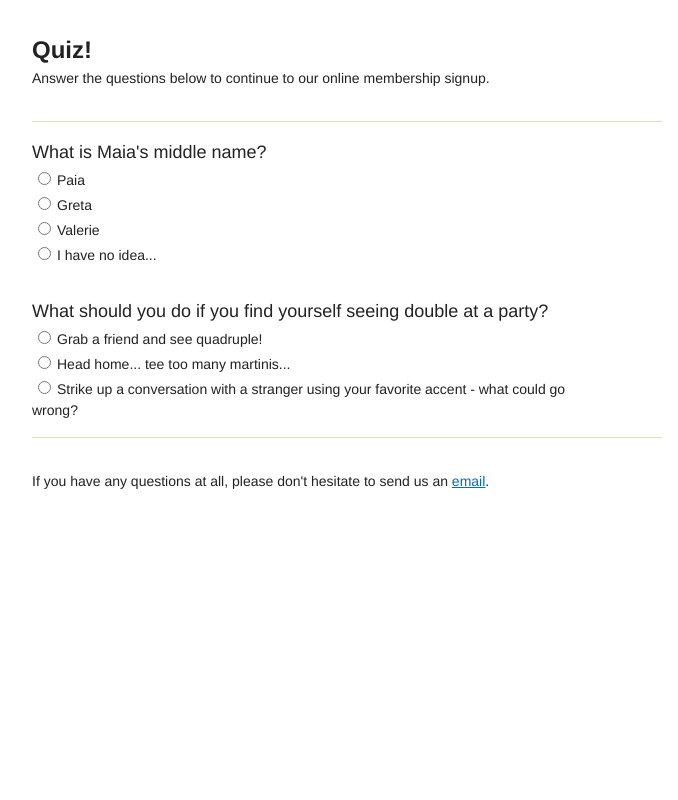
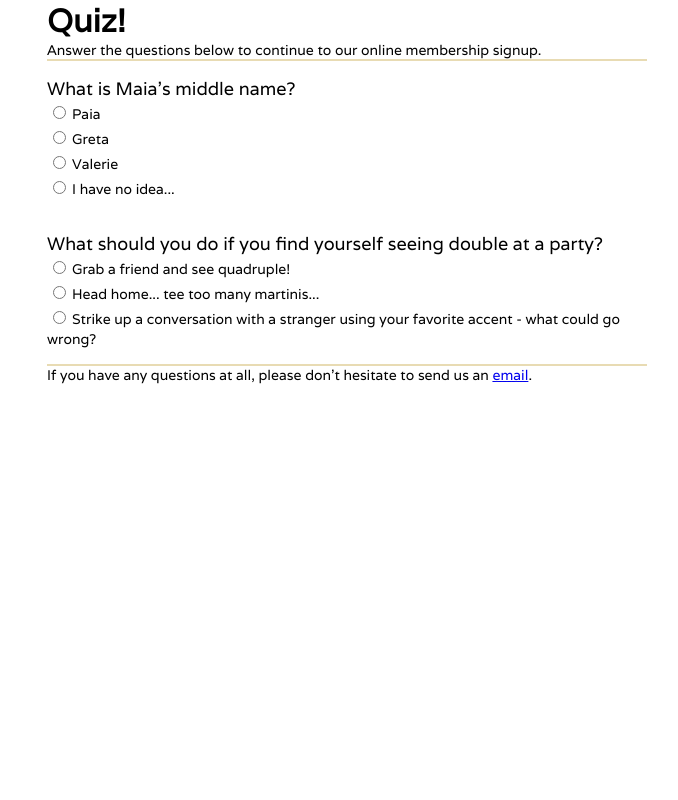
Before and after one commit to alexislin/gwcsa-heroku, a Django app: page /signup_quiz in a window 1280 px wide. Shown: the whole page, without its empty margins (293-971 px from the left). Run offline with Django 3.2, Linux system fonts and the light colour scheme; some libraries are stand-ins or nearby versions.

Commit message:
don't use blueprint for quiz layout - unnecessary and mucks up alignment

```diff
--- a/gwcsa_heroku/static/css/style.css
+++ b/gwcsa_heroku/static/css/style.css
@@ -49,7 +49,9 @@
 div.below-32 { padding-bottom: 32px; }
 
 /*** Quiz ***/
-hr.question-divider { background-color: #E8DBB3 !important; color: #E8DBB3 !important; }
+div.right { float: right; }
+div.quiz-container { width: 600px; margin:0 auto; }
+hr.question-divider { border: 1px solid #E8DBB3; background-color: #E8DBB3 !important; color: #E8DBB3 !important; }
 div.question { font-size: 18px; }
 input.answer { margin: 6px; }
 label.answer { font-size: 14px; font-weight: normal; }
--- a/gwcsa_heroku/templates/quiz.html
+++ b/gwcsa_heroku/templates/quiz.html
@@ -5,15 +5,7 @@
 
     <link rel="stylesheet" type="text/css" href="http://fonts.googleapis.com/css?family=Varela">
     <link rel="stylesheet" type="text/css" href="{% static "css/style.css" %}?cache_buster={% now "YmdHis" %}" />
-    <link rel="stylesheet" type="text/css" href="{% static "css/blueprint/screen.css" %}" media="screen, projection">
-    <link rel="stylesheet" type="text/css" href="{% static "css/blueprint/print.css" %}" media="print">
-    <!--[if lt IE 8]><link rel="stylesheet" href="{% static "css/blueprint/ie.css" %}" type="text/css" media="screen, projection"><![endif]-->
 
-    <!--[if !IE 7]>
-      <style type="text/css">
-        div#wrapper { display:table; height:100% }
-      </style>
-    <![endif]-->
     <script type="text/javascript">
         function markCorrect(jLabel) {
           if (!jLabel.hasClass("correct")) {
@@ -37,22 +29,20 @@
     </script>
   </head>
   <body>
-    <div id="wrapper">
-      <div id="content">
-        <div class="container showgrid">
-          <div class="prepend-4 span-16 last">
-            <div class="title span-14 last">Quiz!</div>
-            <div class="text span-14 last below-32">
+    <div class="quiz-container">
+      <div class="below-16">
+        <div class="title">Quiz!</div>
+        <div class="text">
           Answer the questions below to continue to our online membership signup.
         </div>
         <hr class="question-divider" />
       </div>
 
-          <div class="prepend-4 span-16 last below-16">
-            <div class="question span-14 last">
+      <div class="below-16">
+        <div class="question">
           What is Maia's middle name?
         </div>
-            <div class="span-14 last below-16">
+        <div class="below-16">
           <input class="answer" type="radio" name="middle-name"><label class="answer">Paia</label><br />
           <input class="answer" type="radio" name="middle-name"><label class="answer">Greta</label><br />
           <input class="answer" type="radio" name="middle-name"><label class="answer">Valerie</label><br />
@@ -60,11 +50,11 @@
         </div>
       </div>
 
-          <div class="prepend-4 span-16 last below-16">
-            <div class="question span-14 last">
+      <div>
+        <div class="question">
             What should you do if you find yourself seeing double at a party?
         </div>
-            <div class="span-14 last below-16">
+        <div class="below-16">
           <input class="answer" type="radio" name="double-party" id="double-party-correct"><label for="double-party-correct" class="answer">Grab a friend and see quadruple!</label><br />
           <input class="answer" type="radio" name="double-party"><label class="answer">Head home... tee too many martinis...</label><br />
           <input class="answer" type="radio" name="double-party"><label class="answer">Strike up a conversation with a stranger using your favorite accent - what could go wrong?</label><br />
@@ -72,16 +62,14 @@
         <hr class="question-divider" />
       </div>
 
-          <div class="prepend-4 span-16 last">
-            <div class="text span-14 last below-32">
+      <div >
+        <div class="text below-32">
           If you have any questions at all, please don't hesitate to send us an <a href="mailto:info@gwcsa.org">email</a>.
         </div>
-            <div class="prepend-11 span-5 last">
+        <div class="right">
           <a style="display:none" id="continue-link" class="continue" href="http://www.farmigo.com/join/greenpointwilliamsburgcsa/gwcsa2014">Sign me up >></a>
         </div>
       </div>
     </div><!-- end container showgrid -->
-      </div><!-- end content -->
-    </div><!-- end wrapper -->
   </body>
 </html>
```
Lines whose indentation alone changed are shown as unchanged.
